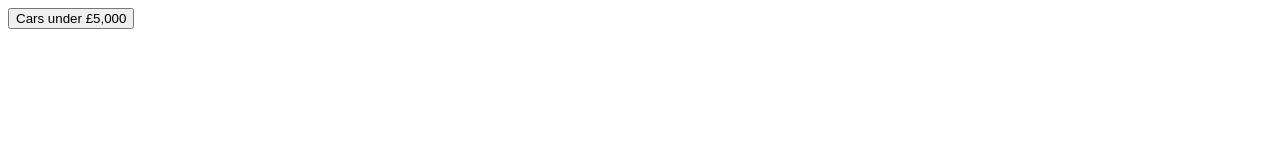
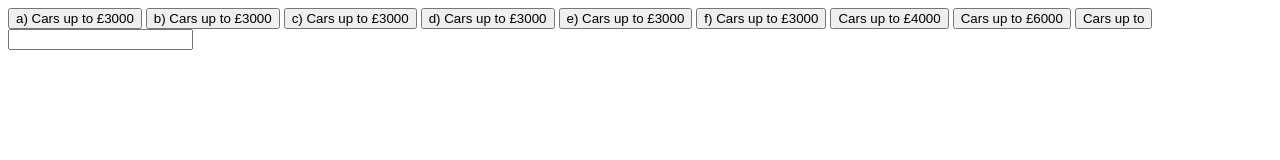
Before and after one commit to ultraasi-atanas/Gen-JS-Earlsdon-Cars, a plain HTML site: page index.html in a window 1280 px wide. Drawn offline with Linux system fonts and the light colour scheme.

Commit message:
Search as a function - ES6 arrow function examples

```diff
--- a/index.html
+++ b/index.html
@@ -8,13 +8,35 @@
 </head>
 <body>
 
-<button onclick="outputCars()">Cars under £5,000</button>
+<!-- I think this is both the hardest, and most important thing you will learn on this course
+All these are the same !!!-->
+
+<!-- longhand named function - if  else -->
+<button onclick="outputCars(function checkPrice(c){if (c.price<3000){return true} else {return false}})">a) Cars up to £3000</button>
+<!-- anonymous function same code.. but the function name is not required (it doesn't serve any purpose if you think about it) -->
+<button onclick="outputCars(function(c){if (c.price<3000){return true} else {return false}})">b) Cars up to £3000</button>
+<!-- anonymous function - uses a 'truthy' expression  (to check if price<3000 - return true) -->
+<button onclick="outputCars(function(c){return (c.price<3000)})">c) Cars up to £3000</button>
+<!-- actually, the parentheses are not required on the 'truthy' expression -->
+<button onclick="outputCars(function(c){return c.price<3000})">d) Cars up to £3000</button>
+<!-- uses the ES6 'Fat Arrow' syntax 'c' is 'pushed into ' {code block} ...  conceptually this is *no different* from function(c){} -->
+<button onclick="outputCars(c => {return c.price<3000})">e) Cars up to £3000</button>
+<!-- We can also ommit the braces and the Fat Arrow function will return the last thing it evaluates 'return' statement becomes redundant too-->
+<button onclick="outputCars(c => c.price<3000)">f) Cars up to £3000</button>
+
+<!-- Arrow functions are ubiquitous in modern JavaScript - they sort the boys/girls from the men/women -->
+<!-- You won't get away with not understanding them in 2021 (although I did pretty well up to about 2019!)-->
+<!-- *All* the modern frameworks and libaries use then extensively (React, Angular, Vue)-->
+<!-- In some ways, they are 'the new SQL' -->
+
+<button onclick="outputCars(c => c.price<4000)">Cars up to £4000</button>
+<button onclick="outputCars(c => c.price<6000)">Cars up to £6000</button>
+
+<button onclick="customerPrice()">Cars up to</button> <input type='number' id='customerPrice'>
+
+<div id='results'></div>
 
 <script>
-
-    //This program has (at least) 5 bugs - we will go through the motions of fixing them
-    //They were all 'genuine' bugs created when I wrote this (too fast) this morning - poor attention to detail !
-
     'use strict';
 
     const cars=[] //new array
@@ -22,16 +44,22 @@
     cars.push({make:"Daewoo",model:"Matiz",colour:"Blue", price:2000, mileage:33441})
     cars.push({make:"Mini",model:"One",colour:"White", price:3850, mileage:48263})
     cars.push({make:"BMW",model:"One series",colour:"Black", price:6450, mileage:51050})
+    cars.push({make:"Mazda",model:"3",colour:"Blue", price:5550, mileage:58090})
     //Add a car here - *typing* out the object
 
-    //Add another two cars using copy and paste
 
+    function customerPrice(){
+        let maxPrice = parseInt(document.getElementById("customerPrice").value)
+        outputCars(maxPrice)
+    }
 
-    function outputCars(){
+    function outputCars(isMatch){
+
+        document.getElementById('results').innerHTML='' //Empty the results div completely (set it to an empty string)
 
         for(let i=0;i<cars.length;i++){
 
-            if (cars[i].price<5000){
+            if (isMatch(cars[i])){
                 outputCar(i)
             }
         }
@@ -41,11 +69,9 @@
 
         const car=cars[whichOne]
         const div = document.createElement("div")
-
         div.innerHTML=`<h1>${car.make}  ${car.model}</h1><span>£${car.price}</span>`   //Excercise - Add the mileage and colour
 
-        document.body.appendChild (div)
-
+        document.getElementById('results').appendChild (div)
 
     }
 
```
